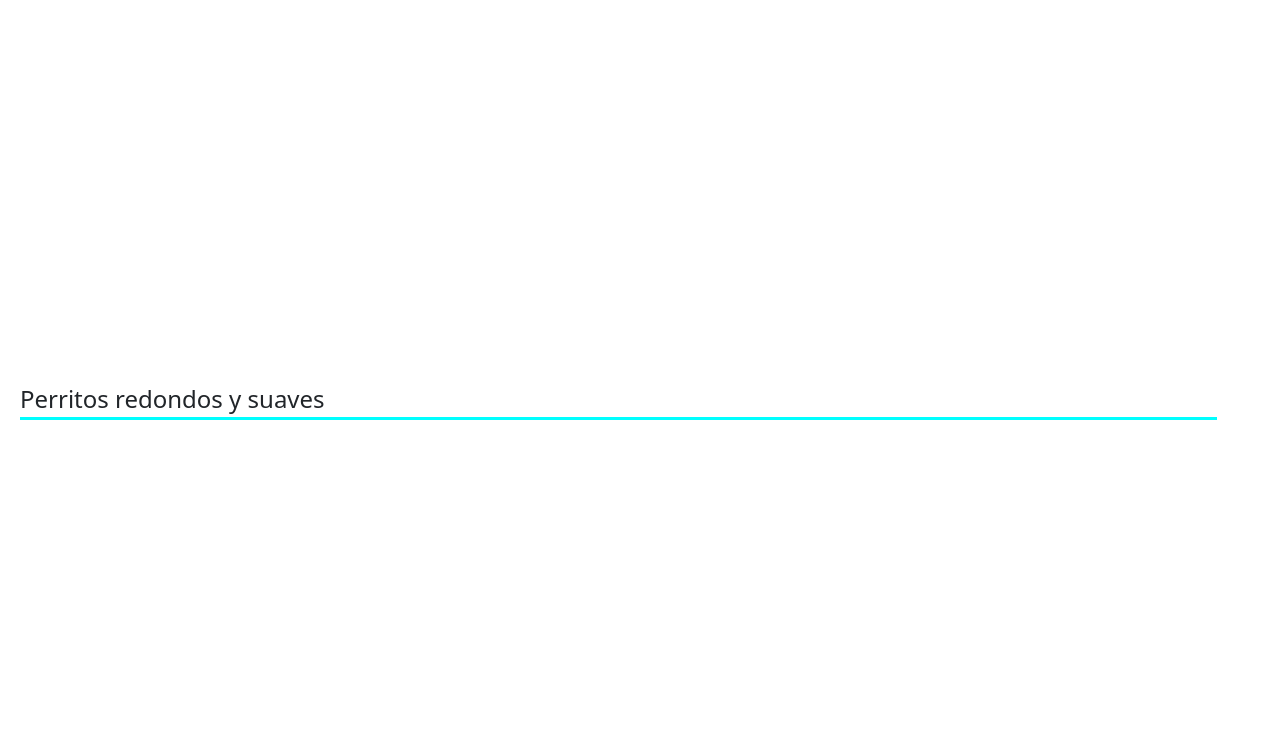
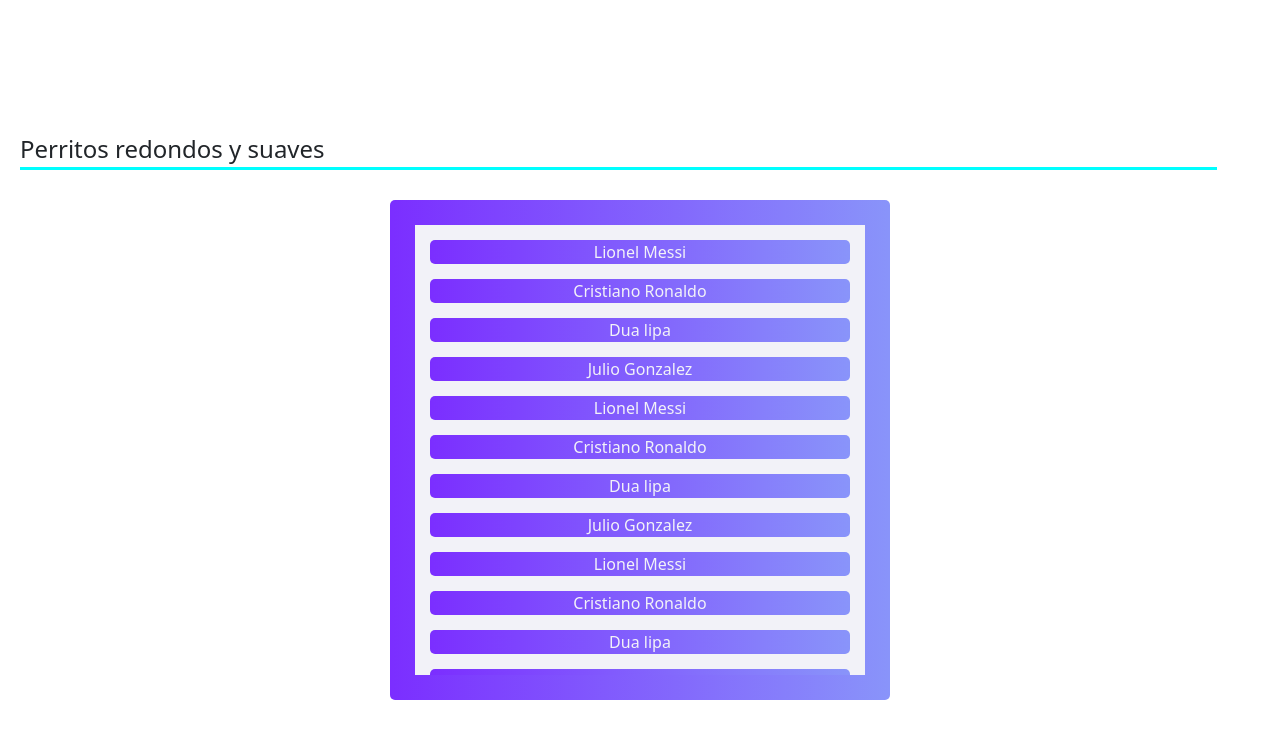
Before and after one commit to marcoale04/Schedule_organizer, a React (Vite) app in the folder front/: page /playground in a window 1280 px wide. Shown: the top 738 px of the page. Built offline with nearby package versions, Linux system fonts and the light colour scheme.

Commit message:
students component

```diff
--- a/front/src/Components/MainCard/MainCard.tsx
+++ b/front/src/Components/MainCard/MainCard.tsx
@@ -3,22 +3,22 @@
 
 interface Props {
     children?: Array<React.ReactNode>;
+    color: string
 }
 
 export const MainCard = (props: Props) => {
+
+    let body = window.document.body;
+    body.style.setProperty("--main-card-background", props.color);
+
     return(
         <>
              <div className="main-card-wrapper">
                 {props.children?.map((item, index) => {
                     return(
-
                             item
-
                     )
                 })}
-
-
-
             </div>
         </>
     )
--- a/front/src/Components/MainCard/mainCard.css
+++ b/front/src/Components/MainCard/mainCard.css
@@ -7,7 +7,7 @@
     flex-direction: column;
     gap:10px;
     overflow: scroll;
-    background: linear-gradient(90deg, #E387F5, #FF8ABE);
+    background: var(--main-card-background);
     border-radius: var(--radius);
 
 }
--- /dev/null
+++ b/front/src/Components/StudentsContainer/StudentsContainer.tsx
@@ -0,0 +1,26 @@
+import "./studentsContainer.css"
+
+interface Props {
+    color: string,
+    students: Array<string>
+}
+
+export const StudentsContainer = (props: Props) => {
+
+    let body = window.document.body;
+    body.style.setProperty("--student-background", props.color);
+
+    return(
+        <>
+            <div className="students-wrapper">
+                {props.students.map((item, index) => {
+                    return(
+                        <div key={index} className="student">
+                            <p>{item}</p>
+                        </div>
+                    )
+                })}
+            </div>
+        </>
+    )
+}
--- /dev/null
+++ b/front/src/Components/StudentsContainer/studentsContainer.css
@@ -0,0 +1,25 @@
+.students-wrapper{
+    display: flex;
+    flex-direction: column;
+    justify-content: start;
+    align-items: center;
+    gap: 15px;
+    background: var(--white);
+    padding: 15px;
+    width: 90%;
+    height: 90%;
+    overflow: scroll;
+}
+
+.student{
+    display: flex ;
+    justify-content: center;
+    align-items: center;
+    width: 100%;
+    height: 30px;
+    background: var(--student-background);
+    color: var(--white);
+    font-size: 1rem;
+    border-radius: var(--radius);
+
+}
--- a/front/src/Pages/Playground/Playground.tsx
+++ b/front/src/Pages/Playground/Playground.tsx
@@ -7,6 +7,7 @@
 import { Carousel } from "../../Components/Carousel/Carousel";
 import { RedirectCard } from "../../Components/RedirectCard/RedirectCard";
 import { TitleBar } from "../../Components/TitleBar/TitleBar";
+import { StudentsContainer } from "../../Components/StudentsContainer/StudentsContainer";
 
 export const Playground = () => {
 
@@ -16,6 +17,8 @@
     let schedules = ["Lunes 7:00 - 9:00", "Miercoles 7:00 - 9:00", "Viernes 7:00 - 9:00"];
 
     let profesor = "Melissa Robles";
+
+    let students = ["Lionel Messi", "Cristiano Ronaldo", "Dua lipa", "Julio Gonzalez", "Lionel Messi", "Cristiano Ronaldo", "Dua lipa", "Julio Gonzalez", "Lionel Messi", "Cristiano Ronaldo", "Dua lipa", "Julio Gonzalez"]
 
     let disp = 2;
 
@@ -35,6 +38,13 @@
                 {/* <Carousel /> */}
                 {/* <RedirectCard icon="calendar" background="var( --gradient-pinks)" label="Suaves y redondos" /> */}
                 <TitleBar title="Perritos redondos y suaves "  color="aqua"/>
+
+                <MainCard
+                    children={[
+                        <StudentsContainer students={students} color="var(--gradient-purples)" />
+                    ]}
+                    color="var(--gradient-purples)"
+                />
                 {/* <TitleBar title="Perritos redondos y suaves "  color="var(--gradient-purples)"/> */}
 
 
```
